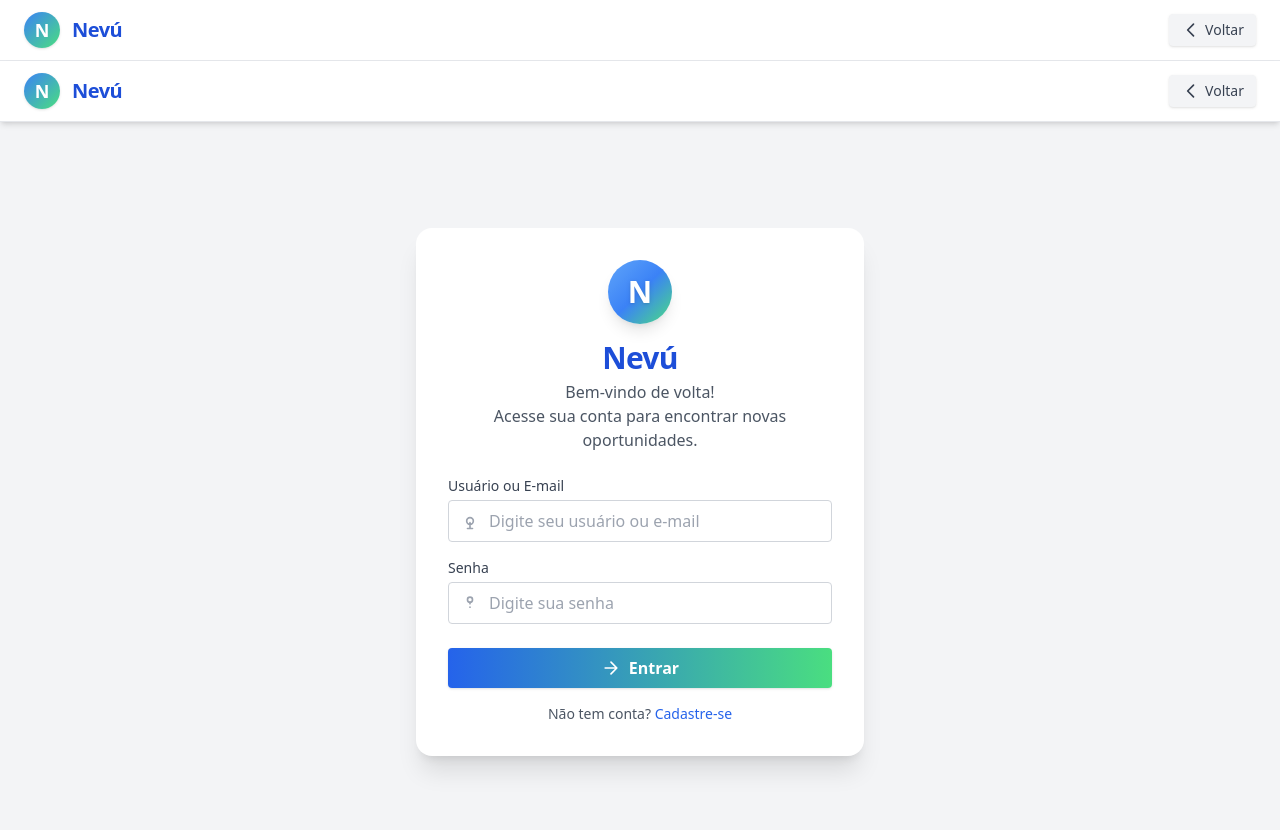
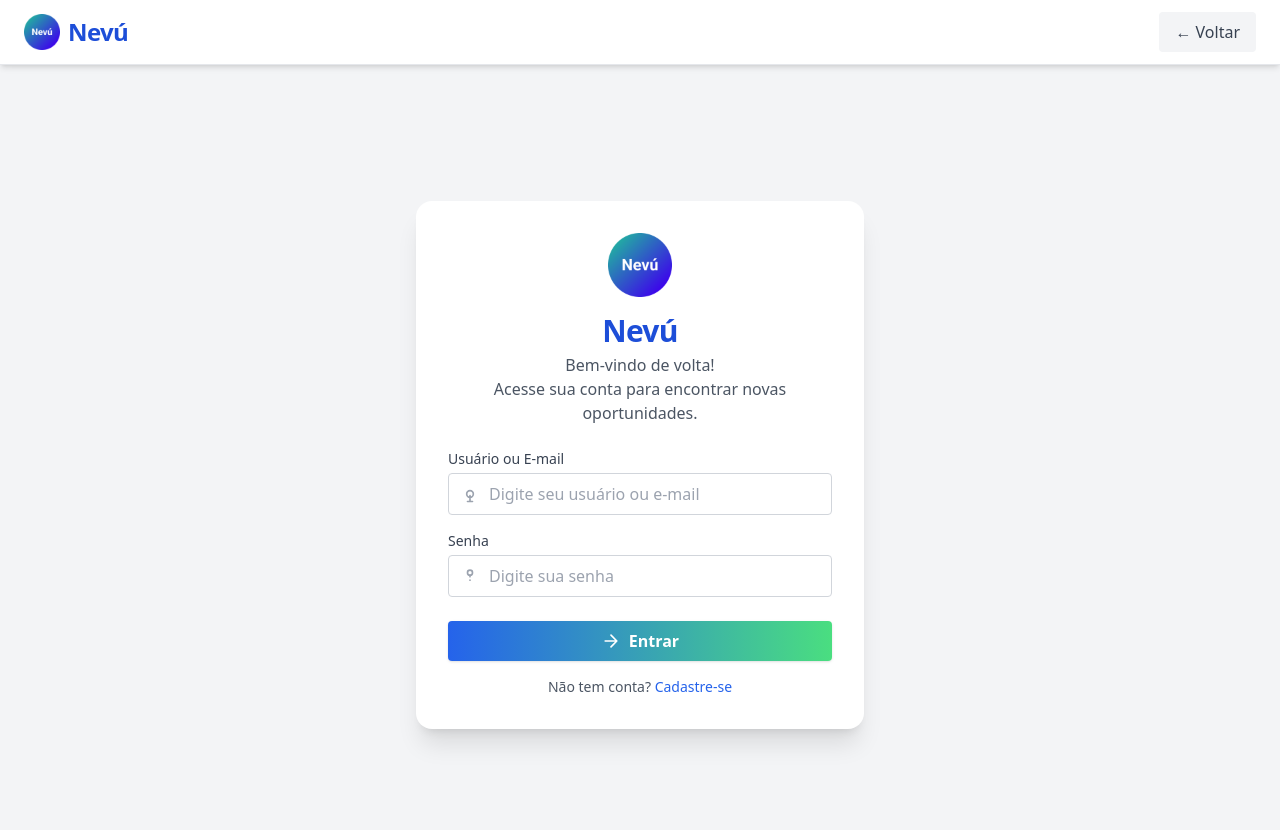
Before and after one commit to vuchada37/backend, a React (Vite) app: page /login in a window 1280 px wide. Shown: the top 830 px of the page. Built offline with nearby package versions, Linux system fonts and the light colour scheme.

Commit message:
padroniza uso do logo Nevú no login e header simples

```diff
--- a/index.html
+++ b/index.html
@@ -2,7 +2,7 @@
 <html lang="en">
   <head>
     <meta charset="UTF-8" />
-    <link rel="icon" type="image/svg+xml" href="/vite.svg" />
+    <link rel="icon" type="image/png" href="/src/assets/nevu.png" />
     <meta name="viewport" content="width=device-width, initial-scale=1.0" />
     <title>Nevú</title>
   </head>
--- a/src/components/Header.jsx
+++ b/src/components/Header.jsx
@@ -2,17 +2,15 @@ import { Link } from 'react-router-dom'
 
 export default function Header() {
   return (
-    <header className="bg-white shadow-md border-b border-gray-200 px-3 sm:px-6 py-2 sm:py-3 flex items-center justify-between sticky top-0 z-50 w-full">
-      <div className="flex items-center gap-2 sm:gap-3">
-        <div className="w-8 h-8 sm:w-9 sm:h-9 rounded-full bg-gradient-to-br from-blue-500 to-green-400 flex items-center justify-center shadow">
-          <span className="text-white text-base sm:text-lg font-bold">N</span>
-        </div>
-        <h1 className="text-lg sm:text-2xl font-extrabold text-blue-700 tracking-tight"><Link to="/">Nevú</Link></h1>
+    <header className="bg-white shadow-md border-b border-gray-200 px-3 sm:px-6 py-2 sm:py-3 flex items-center justify-between sticky top-0 z-50">
+      <div className="flex items-center gap-2">
+        <img src="/src/assets/nevu.png" alt="Nevú" className="w-8 h-8 sm:w-9 sm:h-9 object-contain" />
+        <h1 className="text-xl sm:text-2xl font-extrabold text-blue-700 tracking-tight"><Link to="/">Nevú</Link></h1>
       </div>
-      <nav className="flex gap-2 sm:gap-6 items-center">
+      <nav className="flex gap-3 sm:gap-6 items-center">
         <Link to="/vagas" className="text-gray-700 hover:text-blue-600 transition-colors font-medium text-sm sm:text-base">Vagas</Link>
         <Link to="/chamados" className="text-gray-700 hover:text-blue-600 transition-colors font-medium text-sm sm:text-base">Chamados</Link>
-        <Link to="/login" className="px-3 sm:px-4 py-1.5 rounded bg-blue-600 text-white font-semibold shadow hover:bg-blue-700 transition text-sm sm:text-base whitespace-nowrap">Login</Link>
+        <Link to="/login" className="px-3 sm:px-4 py-1 sm:py-1.5 rounded bg-blue-600 text-white font-semibold shadow hover:bg-blue-700 transition text-sm sm:text-base">Login</Link>
       </nav>
     </header>
   )
--- a/src/components/HeaderSimples.jsx
+++ b/src/components/HeaderSimples.jsx
@@ -3,20 +3,16 @@ import { useNavigate } from 'react-router-dom'
 export default function HeaderSimples() {
   const navigate = useNavigate();
   return (
-    <header className="bg-white shadow-md border-b border-gray-200 px-3 sm:px-6 py-2 sm:py-3 flex items-center justify-between w-full">
-      <div className="flex items-center gap-2 sm:gap-3">
-        <div className="w-8 h-8 sm:w-9 sm:h-9 rounded-full bg-gradient-to-br from-blue-500 to-green-400 flex items-center justify-center shadow">
-          <span className="text-white text-base sm:text-lg font-bold">N</span>
-        </div>
-        <span className="text-lg sm:text-xl font-extrabold text-blue-700 tracking-tight">Nevú</span>
+    <header className="bg-white shadow-md border-b border-gray-200 px-3 sm:px-6 py-2 sm:py-3 flex items-center justify-between sticky top-0 z-50 w-full">
+      <div className="flex items-center gap-2">
+        <img src="/src/assets/nevu.png" alt="Nevú" className="w-8 h-8 sm:w-9 sm:h-9 object-contain" />
+        <span className="text-xl sm:text-2xl font-extrabold text-blue-700 tracking-tight">Nevú</span>
       </div>
       <button
         onClick={() => navigate(-1)}
-        className="flex items-center gap-1 px-2 sm:px-3 py-1 sm:py-1.5 rounded bg-gray-100 hover:bg-gray-200 text-gray-700 font-medium shadow transition text-xs sm:text-sm"
-        aria-label="Voltar"
+        className="px-4 py-2 bg-gray-100 hover:bg-gray-200 text-gray-700 rounded transition text-sm sm:text-base"
       >
-        <svg className="w-4 h-4 sm:w-5 sm:h-5" fill="none" stroke="currentColor" strokeWidth="2" viewBox="0 0 24 24"><path strokeLinecap="round" strokeLinejoin="round" d="M15 19l-7-7 7-7" /></svg>
-        Voltar
+        ← Voltar
       </button>
     </header>
   )
--- a/src/pages/Home.jsx
+++ b/src/pages/Home.jsx
@@ -6,9 +6,7 @@ export default function Home() {
       {/* Hero Section */}
       <section className="text-center py-16 px-4">
         <div className="flex items-center justify-center gap-3 mb-6">
-          <div className="w-16 h-16 rounded-full bg-gradient-to-br from-blue-500 to-green-400 flex items-center justify-center shadow-lg">
-            <span className="text-white text-3xl font-bold">N</span>
-          </div>
+          <img src="/src/assets/nevu.png" alt="Nevú" className="w-16 h-16 object-contain" />
           <h1 className="text-5xl font-extrabold text-blue-700 tracking-tight">Nevú</h1>
         </div>
         <h2 className="text-2xl sm:text-3xl font-bold text-gray-800 mb-4">
--- a/src/pages/Login.jsx
+++ b/src/pages/Login.jsx
@@ -1,14 +1,12 @@
-import HeaderSimples from '../components/HeaderSimples'
+// import HeaderSimples from '../components/HeaderSimples'
 
 export default function Login() {
   return (
     <div className="min-h-screen flex flex-col items-center justify-center bg-gray-100">
-      <HeaderSimples />
+      {/* <HeaderSimples /> */}
       <div className="flex-1 flex items-center justify-center w-full">
         <div className="bg-white rounded-2xl shadow-xl p-8 w-full max-w-md flex flex-col items-center transition-transform duration-200 hover:scale-[1.025] mx-2">
-          <div className="w-16 h-16 rounded-full bg-gradient-to-br from-blue-400 via-blue-500 to-green-400 flex items-center justify-center mb-4 shadow-lg">
-            <span className="text-white text-3xl font-bold drop-shadow">N</span>
-          </div>
+          <img src="/src/assets/nevu.png" alt="Nevú" className="w-16 h-16 object-contain mb-4" />
           <h1 className="text-3xl font-extrabold text-blue-700 mb-1 tracking-tight">Nevú</h1>
           <p className="text-gray-600 mb-6 text-center">Bem-vindo de volta!<br/>Acesse sua conta para encontrar novas oportunidades.</p>
           <form className="w-full">
```
